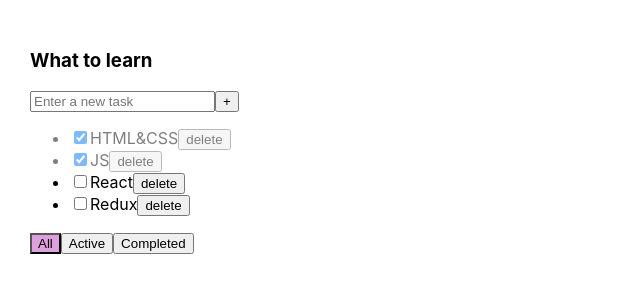
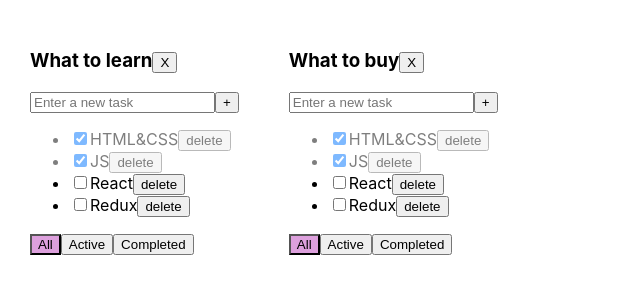
Before and after one commit to MartaVeresova/Todolist_TS, a React (Create React App) app: page / in a window 1280 px wide. Shown: the top 300 px of the page, without its empty margins (0-640 px from the left). Built offline with nearby package versions, Linux system fonts and the light colour scheme.

Commit message:
Todolist_TS - useState for Todolists (create objects); todoLists.map; refactoring; delete TodoList

```diff
--- a/src/App.tsx
+++ b/src/App.tsx
@@ -5,59 +5,103 @@
 
 export type FilterValuesType = 'all' | 'active' | 'completed'
 
+type TodoListsType = {
+    id: string
+    title: string
+    filter: FilterValuesType
+}
+type TasksStateType = {
+    [key: string]: Array<TasksPropsType>
+}
 
 function App() {
-    const [tasks, setTasks] = useState<Array<TasksPropsType>>([
+    const todoListID1 = v1()
+    const todoListID2 = v1()
+    //BLL:
+    const [todoLists, setTodoLists] = useState<Array<TodoListsType>>([
+        {id: todoListID1, title: 'What to learn', filter: 'all'},
+        {id: todoListID2, title: 'What to buy', filter: 'all'},
+    ])
+
+
+    const [tasks, setTasks] = useState<TasksStateType>({
+        [todoListID1]: [
             {id: v1(), title: 'HTML&CSS', isDone: true}, //t
             {id: v1(), title: 'JS', isDone: true}, //t
             {id: v1(), title: 'React', isDone: false}, //t
             {id: v1(), title: 'Redux', isDone: false}, //t
-    ])
-    const [filterTask, setFilterTask] = useState<FilterValuesType>('all') //all
+        ],
+        [todoListID2]: [
+            {id: v1(), title: 'HTML&CSS', isDone: true}, //t
+            {id: v1(), title: 'JS', isDone: true}, //t
+            {id: v1(), title: 'React', isDone: false}, //t
+            {id: v1(), title: 'Redux', isDone: false}, //t
+        ],
+    })
 
-    function removeTasks(id: string) {
-        const filteredTasks = tasks.filter(t => t.id !== id) //фильтр, пропусти те таски, id-шки которых не равны удаленной id-шке
-        setTasks(filteredTasks) //setTasks - функция, которая меняет данные и вызывается после логической обработки; в параметрах - отфильтрованный массив
+    function removeTasks(id: string, todoListId: string) {
+        //фильтр, пропусти те таски, id-шки которых не равны удаленной id-шке
+        setTasks({...tasks, [todoListId]: tasks[todoListId].filter(t => t.id !== id)}) //setTasks - функция, которая меняет данные и вызывается после логической обработки; в параметрах - отфильтрованный массив
     }
 
-    function changeFilter(value: FilterValuesType) {
-        setFilterTask(value)
-    }
 
-    let tasksForTodolist = tasks
-    if (filterTask === 'completed') {
-        tasksForTodolist = tasks.filter(t => t.isDone) //completed
-    }
-    if (filterTask === 'active') {
-        tasksForTodolist = tasks.filter(t => !t.isDone) //active
-    }
-
-    function addTask(title: string) {
-        const newTask = {
+    function addTask(title: string, todoListId: string) {
+        const newTask: TasksPropsType = {
             id: v1(),
             title,
             isDone: false
         }
-        setTasks([newTask, ...tasks])
+        setTasks({...tasks, [todoListId]: [newTask, ...tasks[todoListId]]})
     }
 
-    function changeTaskStatus(taskId: string, newIsDoneChecked: boolean) {
-        let task = tasks.find(t => t.id === taskId)
+    function changeTaskStatus(taskId: string, newIsDoneChecked: boolean, todoListId: string) {
+        let task = tasks[todoListId].find(t => t.id === taskId)
         task && (task.isDone = newIsDoneChecked)
-        setTasks([...tasks])
+        setTasks({...tasks})
     }
 
+    function changeFilter(value: FilterValuesType, todoListId: string) {
+        setTodoLists(todoLists.map(tl => tl.id === todoListId ? {...tl, filter: value} : tl))
+    }
 
-    return (
-        <div className="App">
-            <Todolist title="What to learn"
-                      tasks={tasksForTodolist}
+    //UI:
+
+
+    function getTasksForTodolist(todoList: TodoListsType) {
+        switch (todoList.filter) {
+            case 'active':
+                return tasks[todoList.id].filter(t => !t.isDone)
+            case 'completed':
+                return tasks[todoList.id].filter(t => t.isDone)
+            default:
+                return tasks[todoList.id]
+        }
+    }
+
+    function removeTodolist(todoListId: string) {
+        setTodoLists(todoLists.filter(tl => tl.id !== todoListId))
+        delete tasks[todoListId]
+    }
+
+    const todoListComponent = todoLists.map(tl => {
+            return <Todolist
+                key={tl.id}
+                todoListId={tl.id}
+                title={tl.title}
+                tasks={getTasksForTodolist(tl)}
                 removeTasks={removeTasks}
                 changeFilter={changeFilter}
                 addTask={addTask}
                 changeTaskStatus={changeTaskStatus}
-                      filterTask={filterTask}
+                filter={tl.filter}
+                removeTodolist={removeTodolist}
             />
+        }
+    )
+    return (
+        //JSX
+        <div className="App">
+            {todoListComponent}
         </div>
     )
 }
--- a/src/Todolist.tsx
+++ b/src/Todolist.tsx
@@ -7,52 +7,57 @@
     isDone: boolean
 }
 export type TodolistPropsType = {
+    todoListId: string
     title: string
     tasks: Array<TasksPropsType>
-    removeTasks: (id: string) => void
-    changeFilter: (value: FilterValuesType) => void
-    addTask: (title: string) => void
-    changeTaskStatus: (taskId: string, newIsDoneChecked: boolean) => void
-    filterTask: FilterValuesType
+    removeTasks: (id: string, todoListId: string) => void
+    changeFilter: (value: FilterValuesType, todoListId: string) => void
+    addTask: (title: string, todoListId: string) => void
+    changeTaskStatus: (taskId: string, newIsDoneChecked: boolean, todoListId: string) => void
+    filter: FilterValuesType
+    removeTodolist: (todoListId: string) => void
 }
 
 
 export function Todolist(props: TodolistPropsType) {
     const [newTaskTitle, setNewTaskTitle] = useState('')
     const [error, setError] = useState<boolean>(false)
-
     const onChangeHandler = (e: ChangeEvent<HTMLInputElement>) => {
         setNewTaskTitle(e.currentTarget.value)
         setError(false)
     }
     const onKeyPressHandler = (e: KeyboardEvent<HTMLInputElement>) => {
         if (e.key === 'Enter') {
-            props.addTask(newTaskTitle);
+            props.addTask(newTaskTitle, props.todoListId);
             setNewTaskTitle('')
         }
     }
     const onClickAddTask = () => {
         if (newTaskTitle.trim() !== '') {
-            props.addTask(newTaskTitle.trim())
+            props.addTask(newTaskTitle.trim(), props.todoListId)
         } else {
             setError(true)
         }
         setNewTaskTitle('')
     }
     const onAllClickHandler = () => {
-        props.changeFilter('all')
+        props.changeFilter('all', props.todoListId)
     }
     const onActiveClickHandler = () => {
-        props.changeFilter('active')
+        props.changeFilter('active', props.todoListId)
     }
     const onCompletedClickHandler = () => {
-        props.changeFilter('completed')
+        props.changeFilter('completed', props.todoListId)
     }
     const errorMessage = error && <div style={{color: 'red'}}>Title is required!</div>
 
+    const onClickRemoveTodolist = () => {props.removeTodolist(props.todoListId)}
     return (
         <div>
-            <h3>{props.title}</h3>
+            <h3>
+                {props.title}
+                <button onClick={onClickRemoveTodolist}>X</button>
+            </h3>
             <div>
                 <input
                     placeholder={'Enter a new task'}
@@ -68,10 +73,10 @@
                 {
                     props.tasks.map(t => {
                         const onRemoveHandler = () => {
-                            props.removeTasks(t.id)
+                            props.removeTasks(t.id, props.todoListId)
                         }
                         const onChangeChecked = (e: ChangeEvent<HTMLInputElement>) => {
-                            props.changeTaskStatus(t.id, e.currentTarget.checked)
+                            props.changeTaskStatus(t.id, e.currentTarget.checked, props.todoListId)
                         }
                         return (
                             <li key={t.id} className={t.isDone ? 'isDone' : ''}>
@@ -87,9 +92,14 @@
                 }
             </ul>
             <div>
-                <button className={props.filterTask === 'all' ? 'activeFilter' : ''} onClick={onAllClickHandler}> All</button>
-                <button className={props.filterTask === 'active' ? 'activeFilter' : ''} onClick={onActiveClickHandler}>Active</button>
-                <button className={props.filterTask === 'completed' ? 'activeFilter' : ''} onClick={onCompletedClickHandler}>Completed</button>
+                <button className={props.filter === 'all' ? 'activeFilter' : ''} onClick={onAllClickHandler}> All
+                </button>
+                <button className={props.filter === 'active' ? 'activeFilter' : ''}
+                        onClick={onActiveClickHandler}>Active
+                </button>
+                <button className={props.filter === 'completed' ? 'activeFilter' : ''}
+                        onClick={onCompletedClickHandler}>Completed
+                </button>
             </div>
         </div>
     )
```
Lines whose indentation alone changed are shown as unchanged.
